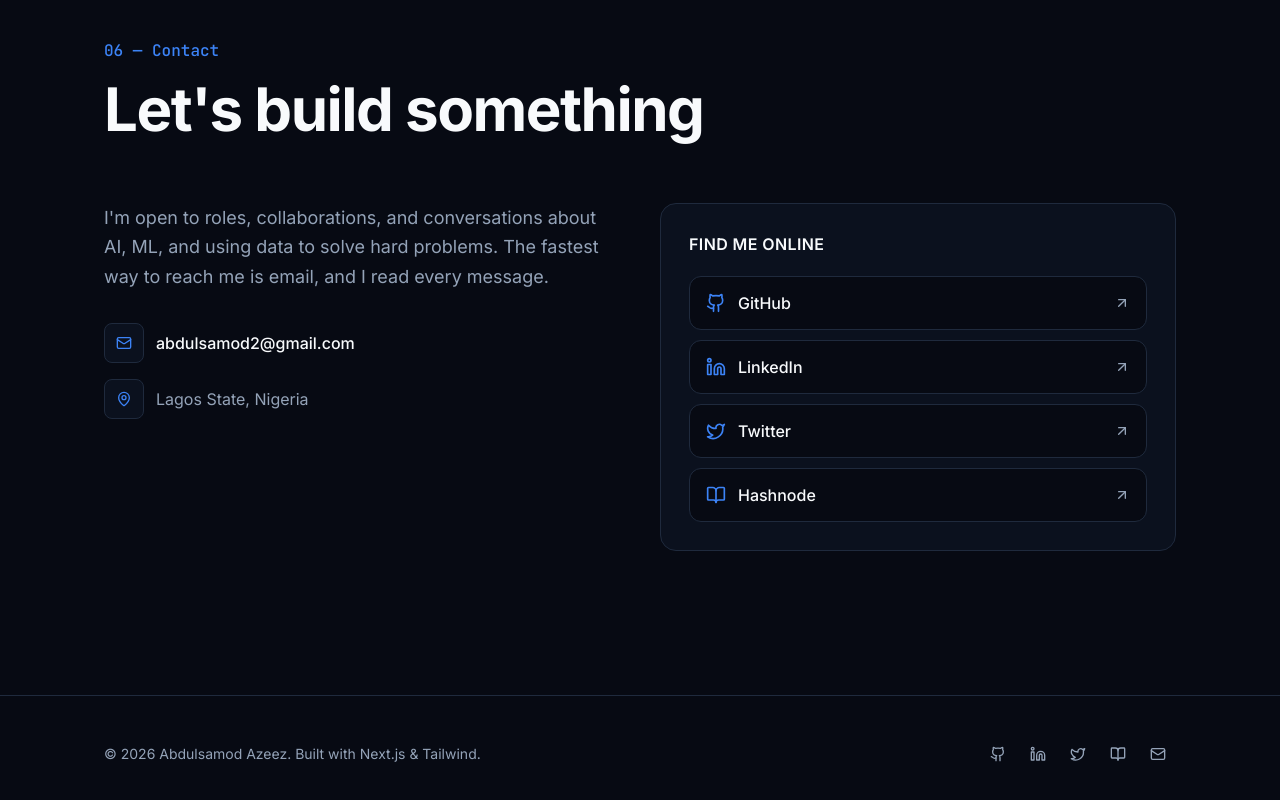
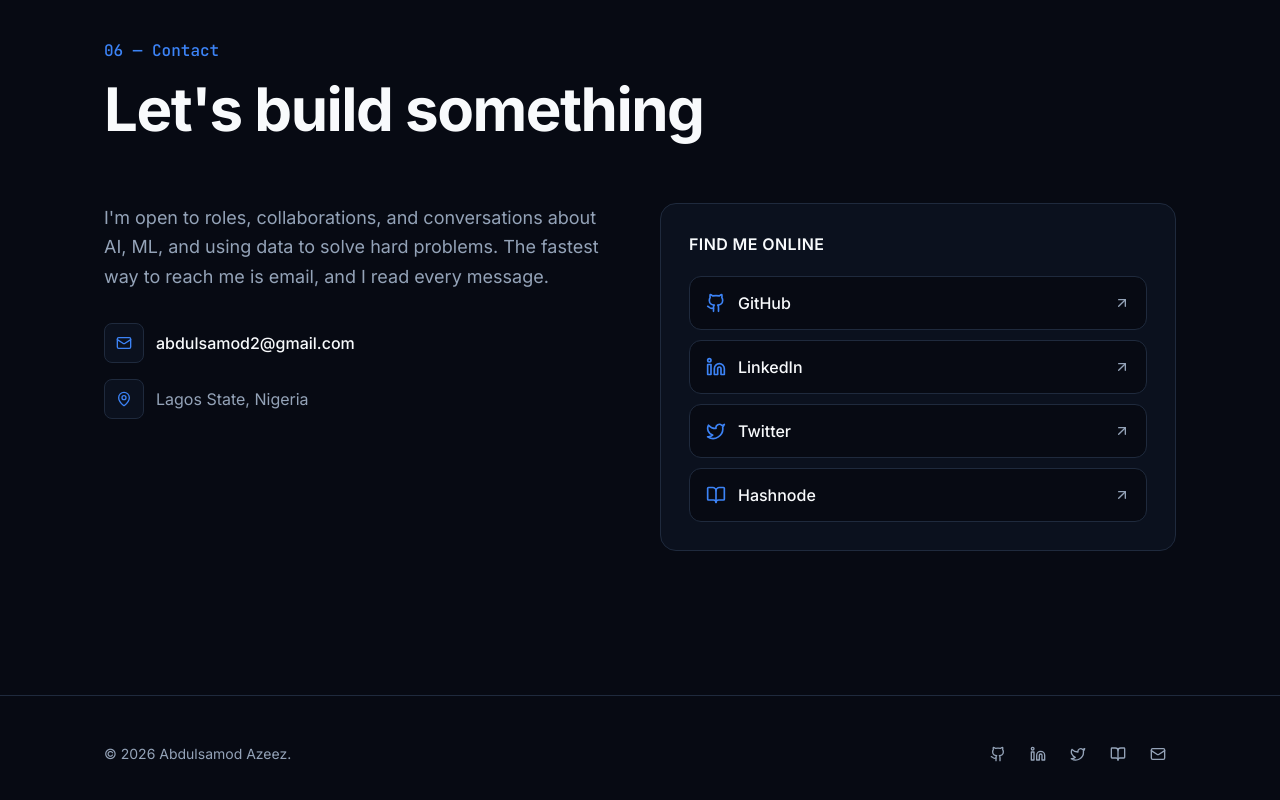
Before and after one commit to abdulsamodazeez/portfolio, a Next.js app: page / in a window 1280 px wide. Shown: the part 6200-7000 px from the top of the page. Built offline with nearby package versions, Linux system fonts and the light colour scheme; no server answers.

Commit message:
Remove built-with credit from footer

```diff
--- a/components/footer.tsx
+++ b/components/footer.tsx
@@ -14,7 +14,7 @@ export function Footer() {
     <footer className="border-t border-border py-10">
       <div className="container-px flex flex-col items-center justify-between gap-6 sm:flex-row">
         <p className="text-sm text-muted-foreground">
-          © {new Date().getFullYear()} {site.name}. Built with Next.js & Tailwind.
+          © {new Date().getFullYear()} {site.name}.
         </p>
         <div className="flex items-center gap-1">
           {socialLinks.map(({ href, label, icon: Icon }) => (
```
